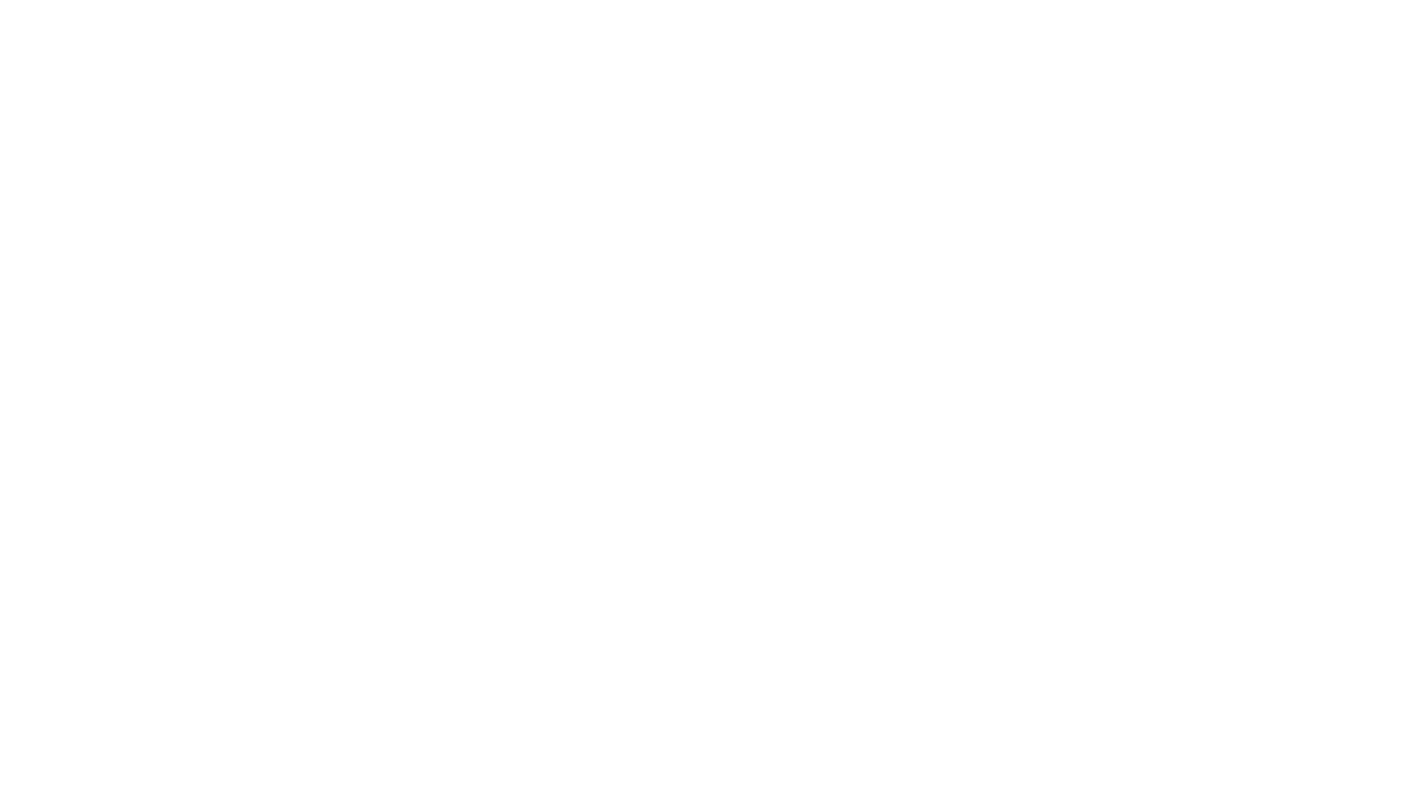
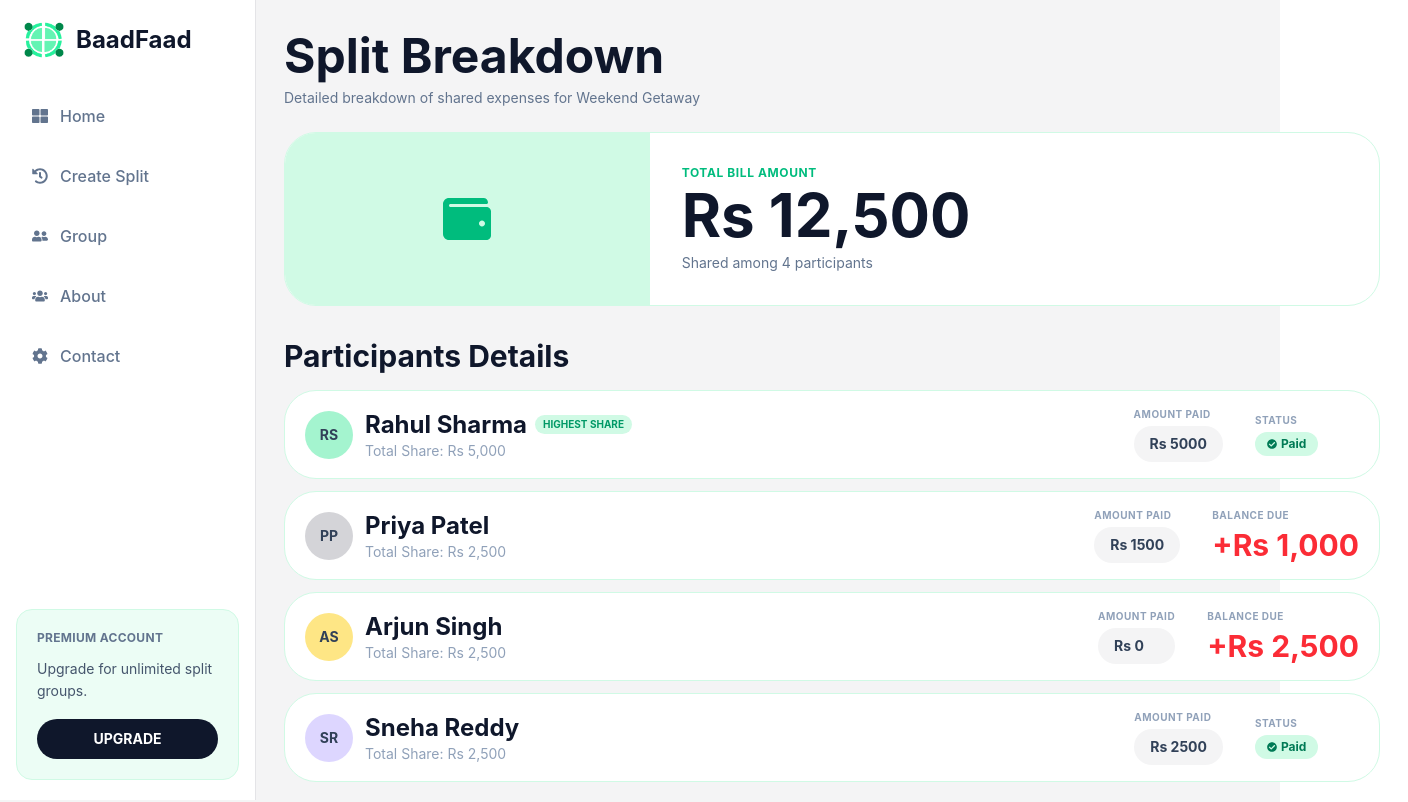
Before and after one commit to kushaljk11/ClassAThon-HisabSathi-BaadFaad, a React (Vite) app in the folder Frontend/Baadfaad/: page /split/breakdown in a window 1280 px wide. Before the commit this address had no page. Shown: the top 802 px of the page, 1408 px wide, since content can reach past the window. Built offline with nearby package versions, Linux system fonts and the light colour scheme.

Commit message:
splitbreakdown page created

```diff
--- a/Frontend/Baadfaad/src/App.jsx
+++ b/Frontend/Baadfaad/src/App.jsx
@@ -3,9 +3,10 @@ import { BrowserRouter as Router, Routes, Route } from 'react-router-dom'
 import Landing from './pages/landing/Landing'
 import AboutUs from './pages/landing/AboutUs'
 import Contact from './pages/landing/Contact'
-import Home from './pages/dashboard/Home'
+import Home from './pages/Dashboard/Home'
 import CreateSplit from './pages/split/CreateSplit'
 import ReadyToSplit from './pages/split/ReadyToSplit'
+import SplitBreakdown from './pages/split/SplitBreakdown'
 
 function App() {
   return (
@@ -18,6 +19,7 @@ function App() {
           <Route path="/dashboard" element={<Home />} />
           <Route path="/split/create" element={<CreateSplit />} />
           <Route path="/split/ready" element={<ReadyToSplit />} />
+          <Route path="/split/breakdown" element={<SplitBreakdown />} />
         </Routes>
       </Router>
     </>
--- a/Frontend/Baadfaad/src/pages/Dashboard/Home.jsx
+++ b/Frontend/Baadfaad/src/pages/Dashboard/Home.jsx
@@ -9,7 +9,7 @@ import {
   FaUsers,
 } from "react-icons/fa";
 import { Link } from "react-router-dom";
-import SideBar from "../../components/layout/dashboard/SideBar";
+import SideBar from "../../components/layout/Dashboard/SideBar";
 
 const recentSplits = [
   {
--- a/Frontend/Baadfaad/src/pages/split/CreateSplit.jsx
+++ b/Frontend/Baadfaad/src/pages/split/CreateSplit.jsx
@@ -1,4 +1,4 @@
-import SideBar from "../../components/layout/dashboard/SideBar";
+import SideBar from "../../components/layout/Dashboard/SideBar";
 import { FaReceipt, FaQrcode } from "react-icons/fa";
 
 export default function CreateSplit() {
--- a/Frontend/Baadfaad/src/pages/split/ReadyToSplit.jsx
+++ b/Frontend/Baadfaad/src/pages/split/ReadyToSplit.jsx
@@ -1,4 +1,4 @@
-import SideBar from "../../components/layout/dashboard/SideBar";
+import SideBar from "../../components/layout/Dashboard/SideBar";
 import { FaArrowRight, FaCopy, FaQrcode } from "react-icons/fa";
 
 export default function ReadyToSplit() {
--- /dev/null
+++ b/Frontend/Baadfaad/src/pages/split/SplitBreakdown.jsx
@@ -0,0 +1,168 @@
+import { FaCheckCircle, FaRegPaperPlane, FaWallet } from "react-icons/fa";
+import SideBar from "../../components/layout/Dashboard/SideBar";
+
+const participants = [
+  {
+    name: "Rahul Sharma",
+    share: "Rs 5,000",
+    paid: "Rs 5000",
+    due: null,
+    status: "Paid",
+    tag: "HIGHEST SHARE",
+    avatar: "RS",
+    avatarBg: "bg-emerald-200",
+  },
+  {
+    name: "Priya Patel",
+    share: "Rs 2,500",
+    paid: "Rs 1500",
+    due: "Rs 1,000",
+    status: null,
+    tag: null,
+    avatar: "PP",
+    avatarBg: "bg-zinc-300",
+  },
+  {
+    name: "Arjun Singh",
+    share: "Rs 2,500",
+    paid: "Rs 0",
+    due: "Rs 2,500",
+    status: null,
+    tag: null,
+    avatar: "AS",
+    avatarBg: "bg-amber-200",
+  },
+  {
+    name: "Sneha Reddy",
+    share: "Rs 2,500",
+    paid: "Rs 2500",
+    due: null,
+    status: "Paid",
+    tag: null,
+    avatar: "SR",
+    avatarBg: "bg-violet-200",
+  },
+];
+
+export default function SplitBreakdown() {
+  return (
+    <div className="min-h-screen bg-zinc-100">
+      <SideBar />
+
+      <main className="ml-64 mx-auto w-full max-w-6xl px-7 py-8">
+          <h1 className="text-5xl font-bold text-slate-900">Split Breakdown</h1>
+          <p className="mt-2 text-sm text-slate-500">
+            Detailed breakdown of shared expenses for Weekend Getaway
+          </p>
+
+          <section className="mt-6 overflow-hidden rounded-[2rem] border border-emerald-100 bg-white">
+            <div className="grid grid-cols-1 md:grid-cols-[1fr_2fr]">
+              <div className="flex items-center justify-center bg-emerald-100 p-8 text-emerald-500">
+                <FaWallet className="text-5xl" />
+              </div>
+
+              <div className="p-8">
+                <p className="text-xs font-bold uppercase tracking-wider text-emerald-500">
+                  Total Bill Amount
+                </p>
+                <p className="mt-1 text-6xl font-bold text-slate-900">Rs 12,500</p>
+                <p className="mt-2 text-sm text-slate-500">
+                  Shared among 4 participants
+                </p>
+              </div>
+            </div>
+          </section>
+
+          <section className="mt-8">
+            <h2 className="text-3xl font-bold text-slate-900">Participants Details</h2>
+
+            <div className="mt-4 space-y-3">
+              {participants.map((person) => (
+                <article
+                  key={person.name}
+                  className="rounded-[2rem] border border-emerald-100 bg-white px-5 py-4"
+                >
+                  <div className="flex flex-col gap-4 md:flex-row md:items-center md:justify-between">
+                    <div className="flex items-center gap-3">
+                      <span
+                        className={`flex h-12 w-12 items-center justify-center rounded-full text-sm font-bold text-slate-700 ${person.avatarBg}`}
+                      >
+                        {person.avatar}
+                      </span>
+
+                      <div>
+                        <div className="flex items-center gap-2">
+                          <p className="text-2xl font-bold text-slate-900">{person.name}</p>
+                          {person.tag ? (
+                            <span className="rounded-full bg-emerald-100 px-2 py-0.5 text-[10px] font-bold text-emerald-600">
+                              {person.tag}
+                            </span>
+                          ) : null}
+                        </div>
+                        <p className="text-sm text-slate-400">
+                          Total Share: {person.share}
+                        </p>
+                      </div>
+                    </div>
+
+                    <div className="flex items-center gap-8">
+                      <div>
+                        <p className="text-[10px] font-bold uppercase tracking-wider text-slate-400">
+                          Amount Paid
+                        </p>
+                        <div className="mt-1 rounded-full bg-zinc-100 px-4 py-2 text-sm font-bold text-slate-700">
+                          {person.paid}
+                        </div>
+                      </div>
+
+                      <div className="min-w-[6.5rem]">
+                        {person.status ? (
+                          <>
+                            <p className="text-[10px] font-bold uppercase tracking-wider text-slate-400">
+                              Status
+                            </p>
+                            <span className="mt-1 inline-flex items-center gap-1 rounded-full bg-emerald-100 px-3 py-1 text-xs font-bold text-emerald-700">
+                              <FaCheckCircle className="text-[10px]" />
+                              {person.status}
+                            </span>
+                          </>
+                        ) : (
+                          <>
+                            <p className="text-[10px] font-bold uppercase tracking-wider text-slate-400">
+                              Balance Due
+                            </p>
+                            <p className="mt-1 text-3xl font-bold text-red-500">
+                              +{person.due}
+                            </p>
+                          </>
+                        )}
+                      </div>
+                    </div>
+                  </div>
+                </article>
+              ))}
+            </div>
+          </section>
+
+          <section className="mt-8 rounded-[2rem] bg-gradient-to-r from-slate-950 to-slate-900 px-6 py-6 text-white">
+            <div className="flex flex-col gap-4 md:flex-row md:items-center md:justify-between">
+              <div>
+                <p className="text-3xl font-bold">Almost done!</p>
+                <p className="mt-1 text-sm text-slate-300">
+                  We&apos;ll send notifications to those with pending balances.
+                </p>
+              </div>
+
+              <button
+                type="button"
+                className="inline-flex items-center gap-2 rounded-full bg-emerald-400 px-8 py-3 text-base font-bold text-slate-900 shadow-lg shadow-emerald-300/40"
+              >
+                Finish &amp; Notify All
+                <FaRegPaperPlane className="text-xs" />
+              </button>
+            </div>
+          </section>
+      </main>
+    </div>
+  );
+}
```
